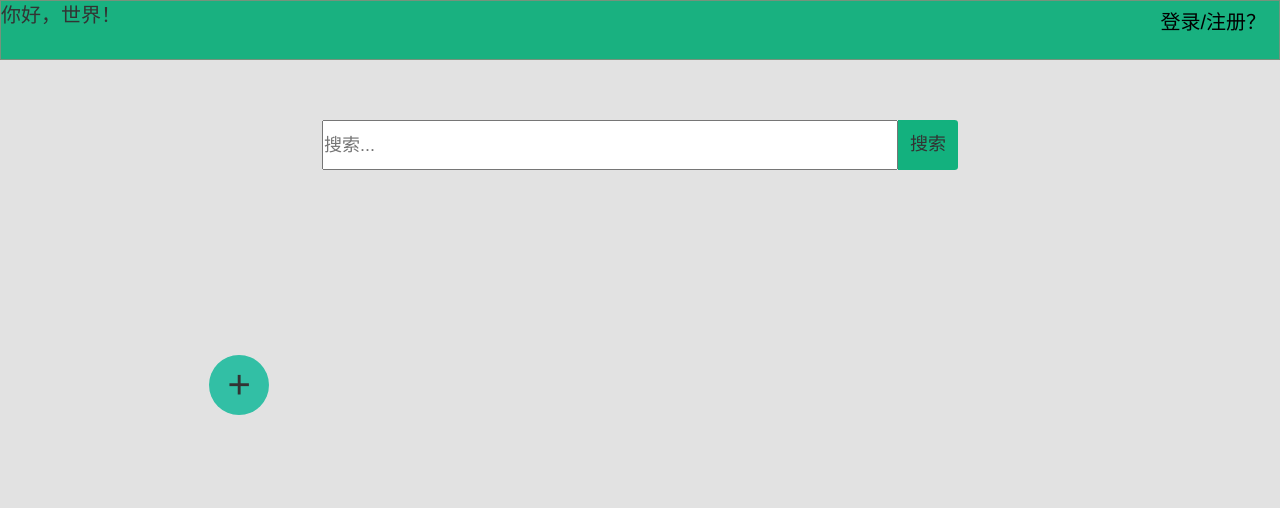
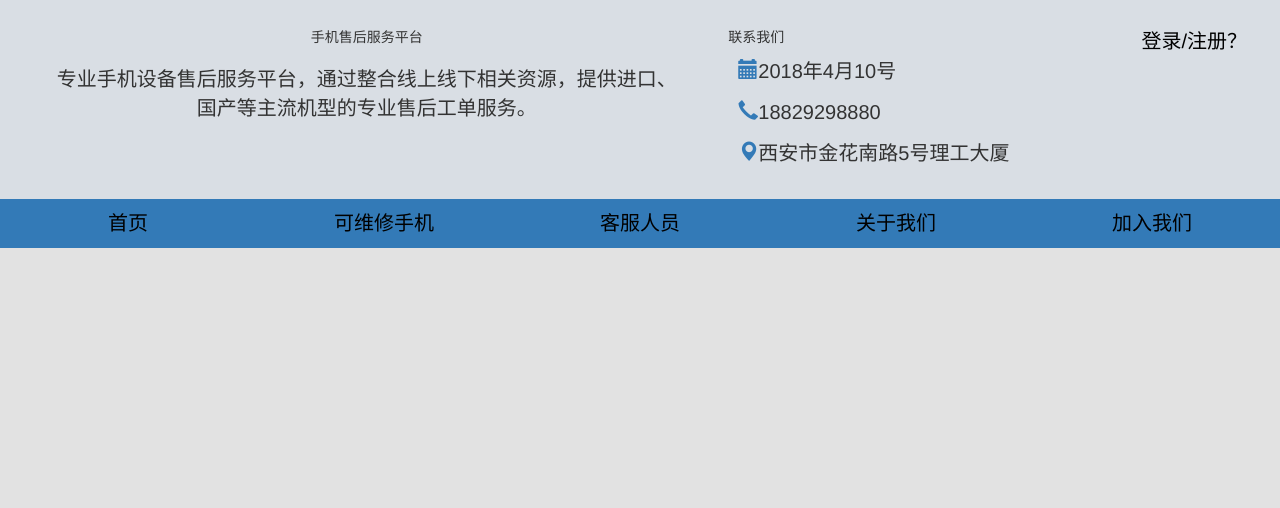
Before and after one commit to QuanjiangLee/AfterService, a Django app: page / in a window 1280 px wide. Shown: the top 508 px of the page. Run offline with Django 3.2, Linux system fonts and the light colour scheme; parts of the project's set-up code (start-up, migrations or seed data) failed here and were passed over; some libraries are stand-ins or nearby versions.

Commit message:
4.12 commit

```diff
--- a/AfterService/urls.py
+++ b/AfterService/urls.py
@@ -24,4 +24,5 @@ urlpatterns = [
 	url(r'^index/*', views.index),
     url(r'^userIndex/*', views.index),
     url(r'^adminIndex/*', views.index),
+    url(r'^registerUser/', views.registerUser),
 ]
--- a/serviceApp/DB_connect.py
+++ b/serviceApp/DB_connect.py
@@ -44,8 +44,8 @@ class DBMethods:
         return retData
 
     def updateMethods(self, dbStr):
-
         e = None
+        retData = None
         try:
             conn = self.connectMysql()
             cur=conn.cursor()
--- a/serviceApp/apps.py
+++ b/serviceApp/apps.py
@@ -26,9 +26,9 @@ def is_logined(request):
         return 'user'
     return False
 
-def add_user(userNo, passwd, user_sex):
+def register_user(userNo, passwd, user_sex="男"):
     values = (userNo, passwd,user_sex)
-    dbStr = "insert into serviceApp_userinf (user_name,user_grant, user_sex, user_grades, user_passwd) values('{0}',0,'{1}',0,password('{3}'));"
+    dbStr = "insert into serviceApp_userinf (user_name,user_grant, user_sex, user_passwd) values('{0}',0,'{2}',password('{1}'));"
     dbStr = dbStr.format( *values )
     print(dbStr)
     db = DBMethods()
--- a/serviceApp/static/css/index.css
+++ b/serviceApp/static/css/index.css
@@ -1,9 +1,8 @@
     nav {
         width: 100%;
-        height: 60px;
         font-size: 20px;
-        background-color: #19b180;
-        border:1px solid #76927c;
+        background-color: #D9DEE4;
+        padding: 20px;
     }
     .container {
         margin-top: 20px;
@@ -149,3 +148,8 @@
         bottom: 30px;
         overflow: hidden;
     }
+    /*.title-bar{
+        height: 160px;
+        background-color: #109def;
+        border: 1px solid black;
+    }*/
--- a/serviceApp/templates/adminIndex.html
+++ b/serviceApp/templates/adminIndex.html
@@ -19,12 +19,6 @@
         <input type="button" onclick="filterHost()" class="sbt" name="search" value="搜索">
     </div>
     <div class="container">
-        {% include 'host.html' %}
-        <div class="content-add">
-            <button onclick="addHost(this)" class="new-host btn-fade">+</button>
-        </div>
-        <div class="bottom-add">
-            <button onclick="addHost(this)" class="new-host btn-fade" style="margin: auto 50px;">+</button>
         </div>
         <script src="/static/js/jquery-1.12.4.js"></script>
         <script src="/static/js/bootstrap.min.js"></script>
--- a/serviceApp/templates/index.html
+++ b/serviceApp/templates/index.html
@@ -14,11 +14,6 @@
   	}
     body {
         background-color: #cccccc8f;
-    }
-    nav {
-        position: fixed;
-        top:0px;
-        overflow: hidden;
     }
   </style>
   <script type="text/javascript">
@@ -51,8 +46,8 @@
     var html = ''
     html += '&emsp;用户名:<input style="height: 35px;margin: 10px;box-shadow: none;border: 1px solid #e5e5e5;border-radius: 2px;padding: 6px 10px;" type="text" placeholder="用户名" name="username"><br>'
     html += '&emsp;&emsp;密码:<input style="height: 35px;margin: 10px;box-shadow: none;border: 1px solid #e5e5e5;border-radius: 2px;padding: 6px 10px;" type="password" box-shadow: none;border - radius: 2px;padding: 6px 10px;" placeholder="密码" name="password"><br>'
-    html += '重复密码:<input style="height: 35px;margin: 10px;box-shadow: none;border: 1px solid #e5e5e5;border-radius: 2px;padding: 6px 10px;" type="password" box-shadow: none;border - radius: 2px;padding: 6px 10px;" placeholder="重复密码" name="password"><br>'
-    html += '<input style="margin: 10px;" type="button" class="sign-in-button btn btn-info" name="submit" value="注册">'
+    html += '重复密码:<input style="height: 35px;margin: 10px;box-shadow: none;border: 1px solid #e5e5e5;border-radius: 2px;padding: 6px 10px;" type="password" box-shadow: none;border - radius: 2px;padding: 6px 10px;" placeholder="重复密码" name="repassword"><br>'
+    html += '<input style="margin: 10px;" type="button" onclick="registerUser(this)" class="sign-in-button btn btn-info" name="submit" value="注册">'
     html += '<div class="rightTips" onclick="userLogin()"><a href="javascript:void(0);">返回登录？</a></div></div>'
     title = '注册';
     dialogAlert(title, html);
@@ -66,15 +61,21 @@
         var index = true;
         var username = $("input[name='username']").val();
         var password = $("input[name='password']").val();
+        var repassword = $("input[name='repassword']");
         $("input").css("border-color", "#ddd");
         if (username == "") {
             index = false;
-            $("input[name='username']").attr("placeholder", "please enter username!");
-            $("input[name='username']").attr("style", "::placeholder:red")
+            $("input[name='username']").css("border-color", "#f33");
         }
         if (password == "") {
             index = false;
             $("input[name='password']").css("border-color", "#f33");
+        }
+        if (repassword.length != 0 ){
+            if (repassword.val() == ""){
+                index = false
+                $("input[name='repassword']").css("border-color", "#f33");
+            }
         }
         return index
     }
@@ -86,7 +87,7 @@
             data = { 'userNo': username, 'passwd': password }
             postRequest("/verifyLogin/", data, true, verifyResult);
         } else {
-            alert("username or password is not should null!")
+            alert("要登录的用户名或密码不能为空!")
         }
     }
     function verifyResult(ret) {
@@ -100,6 +101,32 @@
             alert(ret['error']);
         }
 
+    }
+
+    function registerUser(elem) {
+        var verifyInput = checkData_form();
+        if (verifyInput == true) {
+            var username = $("input[name='username']").val();
+            var password = $("input[name='password']").val();
+            var repassword = $("input[name='repassword']").val();
+            if(password != repassword){
+                alert("两次输入的密码不一样，请重新输入!")
+            }else{
+                data = { 'userNo': username, 'passwd': password }
+                postRequest("/registerUser/", data, true, registerResult);
+            }
+        }else{
+            alert("要注册的用户名或密码不能为空!")
+        }
+    }
+
+    function  registerResult(ret) {
+        if(ret['ret'] == true){
+            alert("恭喜注册新用户成功！")
+            userLogin();
+        }else{
+            alert("opps!注册新用户失败！")
+        }
     }
 
     function addHost(elem) {
@@ -229,10 +256,61 @@ function filterHostResult(ret) {
   </script>
   </head>
   <body>
-    <nav>你好，世界！
-        <button type="text" onclick="userLogin()" class="btn btn-link logout " style="float: right;font-size: 20px;color:black;">登录/注册？</button>
+    <nav style="display:flex">
+        <div style="flex: 1;" class="right-info">
+        <div class="container-fluid text-center text-md-left">
+            <div class="row">
+                <div class="col-md-8">
+                    <h5 class="text-uppercase">手机售后服务平台</h5>
+                    <p style="padding:10px 20px;">专业手机设备售后服务平台，通过整合线上线下相关资源，提供进口、国产等主流机型的专业售后工单服务。</p>
+                </div>
+                <div class="col-md-4" style="text-align: left;">
+                    <h5 class="text-uppercase">联系我们</h5>
+                    <ul class="list-unstyled" >
+                        <li>
+                            <a href="javascript:void(0);"><span class="glyphicon glyphicon-calendar" aria-hidden="true"></span></a><span>2018年4月10号</span>
+                        </li>
+                        <li>
+                            <a href="javascript:void(0);"><span class="glyphicon glyphicon-earphone" aria-hidden="true"></span></a><span>18829298880</span>
+                        </li>
+                        <li>
+                            <a href="javascript:void(0);"><span class="glyphicon glyphicon-map-marker" aria-hidden="true"></span></a><span>西安市金花南路5号理工大厦</span>
+                        </li>
+                    </ul>
+                </div>
+                </div>
+        </div>
+        </div>
+        <div style="width: 200px;" class="right-info">
+            <button type="text" onclick="userLogin()" class="btn btn-link logout " style="float: right;font-size: 20px;color:black;">登录/注册？</button>
+
+        </div>
     </nav>
-    <div class="search">
+    <div class="content">
+        <div style="background-color:#337ab7;padding:20 0px;">
+        <ul class="nav nav-pills nav-justified">
+            <li role="presentation">
+                <a style="color:black;" href="#">首页</a>
+            </li>
+            <li role="presentation" >
+                <a style="color:black;" href="#">可维修手机</a>
+            </li>
+            <li role="presentation">
+                <a style="color:black;" href="#">客服人员</a>
+            </li>
+            <li role="presentation">
+                <a style="color:black;" href="#">关于我们</a>
+            </li>
+            <li role="presentation">
+                <a style="color:black;" href="#">加入我们</a>
+            </li>
+        </ul>
+        </div>
+        <div class="container">
+
+        </div>
+    </div>
+    <!--<div class="search">
     <input type="text" onfocus="enterSearch()" placeholder="搜索..." name="sinput" class="sinput">
     <input type="button" onclick="filterHost()" class="sbt" name="search" value="搜索">
 	</div>
@@ -243,7 +321,7 @@ function filterHostResult(ret) {
     </div>
     <div class="bottom-add">
         <button onclick="addHost(this)" class="new-host btn-fade" style="margin: auto 50px;">+</button>
-    </div>
+    </div>-->
     <script src="/static/js/jquery-1.12.4.js"></script>
     <script src="/static/js/bootstrap.min.js"></script>
     <script src="/static/js/ajax.js"></script>
--- a/serviceApp/views.py
+++ b/serviceApp/views.py
@@ -37,7 +37,7 @@ def verifyLogin(request):
         response = {'result':True, 'sessionId':sessionId, 'user_grant':user_grant}
         return HttpResponse(json.dumps(response), content_type='application/json;charset=utf-8')
     else:
-        response = {'result':False, 'error': "username or password is error!"}
+        response = {'result':False, 'error': "用户名或密码不正确!"}
         return HttpResponse(json.dumps(response), content_type='application/json;charset=utf-8')
 
 
@@ -61,6 +61,23 @@ def index(request):
         adminInfo = {'hello':'admin', "user_grant":'admin'}
         return render(request, 'adminIndex.html', {'adminInfo' : adminInfo})
 
+@csrf_exempt
+def registerUser(request):
+    if request.method == "POST":
+        data = json.loads(request.body.decode("utf-8"))
+    else:
+        return HttpResponse(json.dumps({'ret':False}), content_type='application/json;charset=utf-8')
+    try:
+        userNo = data['userNo']
+        passwd = data['passwd']
+        print(userNo, passwd)
+        if register_user(userNo,passwd):
+            return HttpResponse(json.dumps({'ret':True}), content_type='application/json;c:harset=utf-8')
+        else:
+            return HttpResponse(json.dumps({'ret':False}), content_type='application/json;charset=utf-8')
+    except Exception as err:
+        print(str(err))
+        return HttpResponse(json.dumps({'ret':False}), content_type='application/json;charset=utf-8')
 
 @csrf_exempt
 def addHost(request):
```
Also changed, not shown: serviceApp/templates/userIndex.html (+59 -12 lines).
